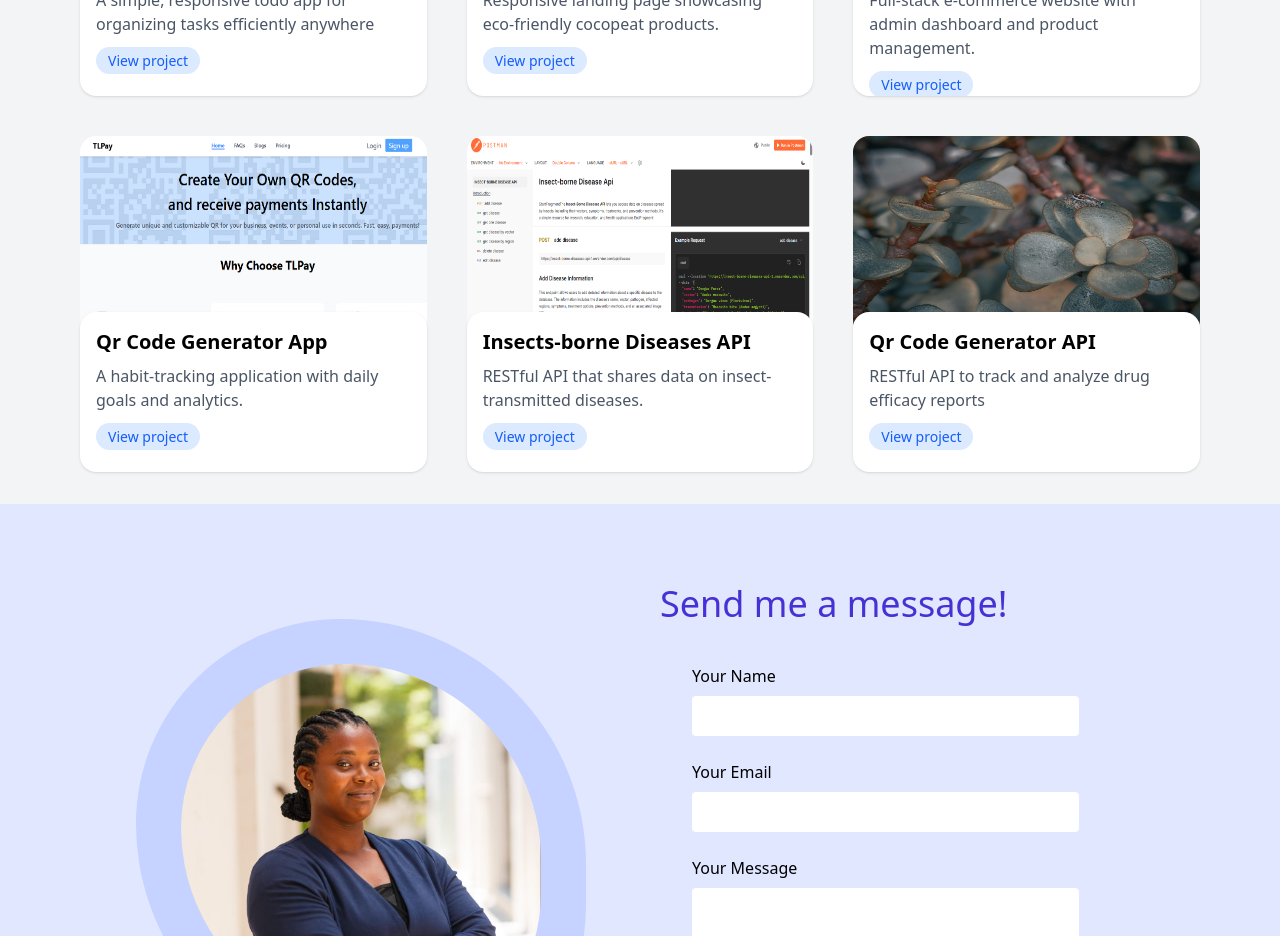
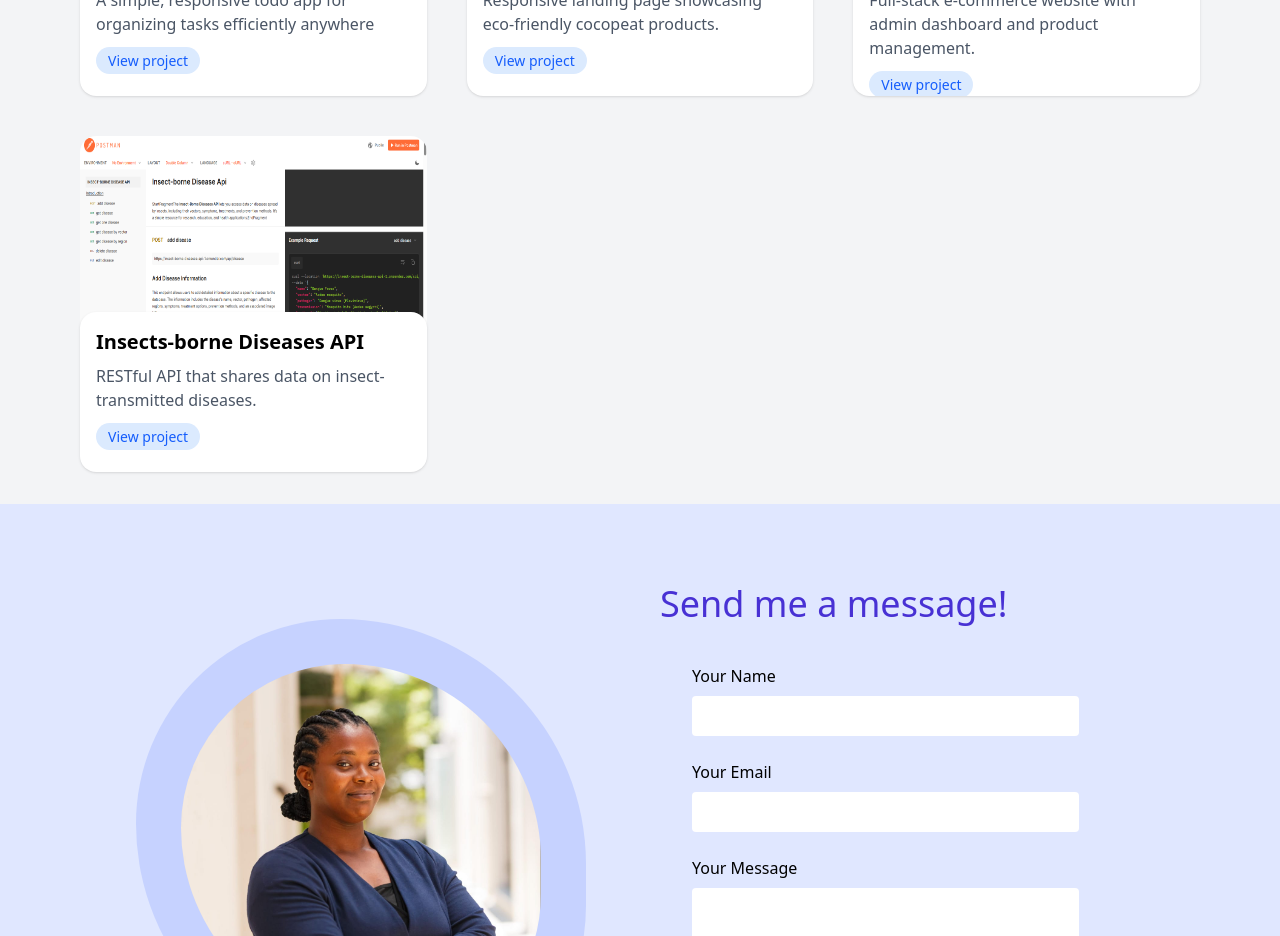
Before and after one commit to esitoxla/portfolio-third, a React (Vite) app: page / in a window 1280 px wide. Shown: the part 2440-3376 px from the top of the page. Built offline with nearby package versions, Linux system fonts and the light colour scheme.

Commit message:
updated projects

```diff
--- a/src/Data/projectData.js
+++ b/src/Data/projectData.js
@@ -34,14 +34,14 @@ const projectsData = [
     image: minanaImg,
     link: "https://minana-services-ltd.netlify.app/",
   },
-  {
-    id: 4,
-    title: "Qr Code Generator App",
-    category: "react-apps",
-    description: "A habit-tracking application with daily goals and analytics.",
-    image: QrCodeImg,
-    link: "https://esitoxla.github.io/todo-div/",
-  },
+  // {
+  //   id: 4,
+  //   title: "Qr Code Generator App",
+  //   category: "react-apps",
+  //   description: "A habit-tracking application with daily goals and analytics.",
+  //   image: QrCodeImg,
+  //   link: "https://esitoxla.github.io/todo-div/",
+  // },
   {
     id: 5,
     title: "Insects-borne Diseases API",
@@ -50,14 +50,14 @@ const projectsData = [
     image: insectImg,
     link: "https://documenter.getpostman.com/view/38771481/2sB3HjNMuw",
   },
-  {
-    id: 6,
-    title: "Qr Code Generator API",
-    category: "api-development",
-    description: "RESTful API to track and analyze drug efficacy reports",
-    image: textImg,
-    link: "https://esitoxla.github.io/todo-div/",
-  },
+  // {
+  //   id: 6,
+  //   title: "Qr Code Generator API",
+  //   category: "api-development",
+  //   description: "RESTful API to track and analyze drug efficacy reports",
+  //   image: textImg,
+  //   link: "https://esitoxla.github.io/todo-div/",
+  // },
 ];
 
 export default projectsData;
```
